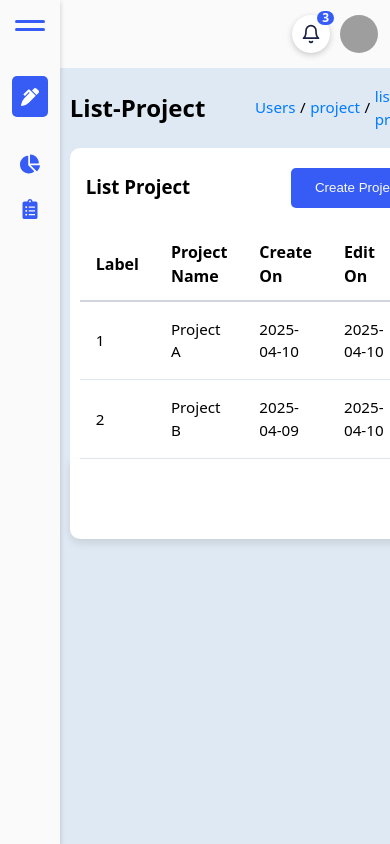
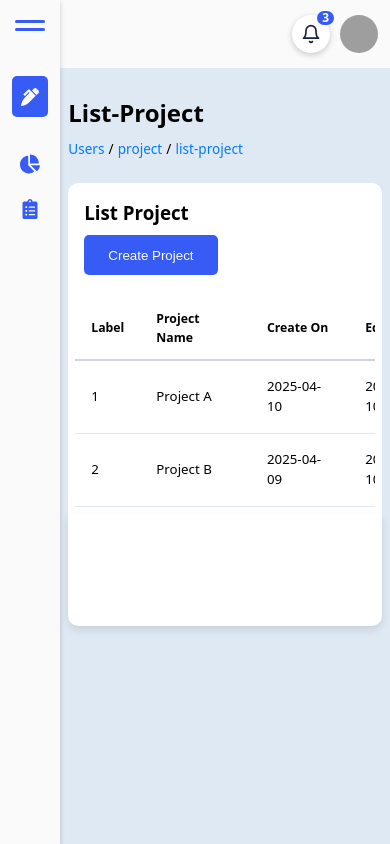
Before and after one commit to silvydwiayup/MyOpen-API-Frontend, a React (Vite) app: page /projects/list in a window 390 px wide. Built offline with nearby package versions, Linux system fonts and the light colour scheme; grey boxes are pictures that could not be loaded.

Commit message:
Update list-project responsive

```diff
--- a/src/layouts/MainLayout.css
+++ b/src/layouts/MainLayout.css
@@ -1,25 +1,29 @@
 /* ==================== STYLE MAIN LAYOUT ==================== */
+.app-layout {
+    display: flex;
+}
+
 .main-content-main-layout {
     width: 100%;
-    transition: margin-left 0.3s ease-in-out;
+    transition: padding-left 0.3s ease-in-out;
     padding-top: 8vh;
 }
 
 .main-content-main-layout.collapsed {
-    margin-left: 60px;
+    padding-left: 60px;
 }
 
 .main-content-main-layout.expanded {
-    margin-left: 34vh;
+    padding-left: 34vh;
 }
 
 /* ==================== STYLE RESPONSIVE LAYOUT ==================== */
 @media screen and (max-width: 768px) {
     .main-content-main-layout.collapsed {
-        margin-left: 60px;
+        padding-left: 60px;
     }
 
     .main-content-main-layout.expanded {
-        margin-left: 60px;
+        padding-left: 60px;
     }
 }
--- a/src/pages/list-project/List_Project.css
+++ b/src/pages/list-project/List_Project.css
@@ -1,4 +1,4 @@
-/* ==================== STYLE CONTAINER LIST PROJECT ==================== */
+/* ==================== STYLE SIDEBAR ==================== */
 .section-list-project {
     width: 100%;
     min-height: 92vh;
@@ -14,7 +14,6 @@
     display: flex;
     justify-content: space-between;
     align-items: center;
-    /* background-color: antiquewhite; */
 }
 
 .container-title-list-project {
@@ -61,6 +60,8 @@
     padding-right: 1em;
 }
 
+/* ==================== container-list-project-Header ==================== */
+
 .list-project-header {
     height: 5em;
     width: 95%;
@@ -105,22 +106,37 @@
     transform: translate(-50%, -50%) scale(1);
 }
 
-.list-project-body {
+/* ==================== container-list-project-body ==================== */
+.container-list-project-body {
     width: 95%;
     background-color: white;
-    padding-left: 10px;
-    padding-right: 10px;
+    padding-left: 1em;
+    padding-right: 1em;
+    overflow: hidden;
+}
+
+/* ==================== Table ==================== */
+.table-scroll-wrapper {
+    width: 100%;
+    max-width: 100%;
+    overflow-x: auto;
+    -webkit-overflow-scrolling: touch;
 }
 
 .table-list-project-body {
     width: 100%;
     border-collapse: collapse;
-    font-size: 1em;
+}
+
+.table-thead-list-project {
+    width: 100%;
 }
 
 .table-row-head-list-project-body {
+    width: 100%;
     border-bottom: 1px solid #ddd;
     transition: background-color 0.3s ease;
+    font-size: 1em;
 }
 
 .table-head-list-project-body {
@@ -142,14 +158,15 @@
     text-align: left;
     vertical-align: middle;
     position: relative;
-    overflow: visible
+    overflow: visible;
 }
 
+/* ==================== Switch Toggle ==================== */
 .switch-table-list-project {
     position: relative;
     display: inline-block;
-    width: 46px;
-    height: 24px;
+    width: 44px;
+    height: 22px;
 }
 
 .switch-table-list-project input {
@@ -162,7 +179,7 @@
     position: absolute;
     cursor: pointer;
     top: 0; left: 0; right: 0; bottom: 0;
-    background-color: #ccc;
+    background-color: #c22222;
     transition: background-color 0.4s;
     border-radius: 24px;
 }
@@ -170,10 +187,10 @@
 .slider-round-table-list-project::before {
     position: absolute;
     content: "";
-    height: 18px;
-    width: 18px;
+    height: 15px;
+    width: 15px;
     left: 3px;
-    bottom: 3px;
+    bottom: 3.5px;
     background-color: white;
     transition: transform 0.4s;
     border-radius: 50%;
@@ -187,38 +204,120 @@
     transform: translateX(22px);
 }
 
-.table-data-icon-list-project {
+/* ==================== Dropdown ==================== */
+.center-icon {
     cursor: pointer;
     font-size: 1.4em;
     transition: color 0.3s ease;
 }
 
-
-.dropdown-action-list-project {
-    position: absolute;
-    top: 40px;
-    left: 0;
-    background-color: white;
-    box-shadow: 0px 2px 8px rgba(0,0,0,0.15);
-    border-radius: 6px;
-    z-index: 10;
-    min-width: 120px;
+.icon-container:hover {
+    transition: color 0.1s ease-in-out;
+    color: #1441f4;
 }
 
-.dropdown-item {
-    padding: 10px;
+.dropdown-outside {
+    position: absolute;
+    background-color: white;
+    border: 1px solid #ddd;
+    border-radius: 5px;
+    box-shadow: 0 2px 6px rgba(0, 0, 0, 0.2);
+    z-index: 9999;
+    width: 120px; /* <- Sesuaikan dengan yang di JS */
+}
+
+.dropdown-outside ul {
+    list-style: none;
+    padding: 0;
+    margin: 0;
+}
+
+.dropdown-outside ul li {
+    font-size: 0.9em;
+    padding: 8px 12px;
     cursor: pointer;
     transition: background 0.2s;
 }
 
-.dropdown-item:hover {
-    background-color: #f0f0f0;
+.dropdown-outside ul li:hover {
+    background-color: #f2f2f2;
 }
 
+/* ==================== container-list-project-Bottom ==================== */
+
 .list-project-bottom {
-    height: 5em;
+    height: 7em;
     width: 95%;
     background-color: white;
     border-radius: 0 0 10px 10px;
     box-shadow: 0px 4px 8px rgba(0, 0, 0, 0.1);
 }
+
+/* ==================== STYLE RESPONSIVE ==================== */
+@media screen and (max-width: 768px) {
+    .container-list-project-body {
+        width: 95%;
+        padding: 0.5em;
+        overflow-y: auto;
+        max-height: 90vh;
+        /* min-width: 300px; */
+    }
+
+    .table-row-head-list-project-body {
+        font-size: var(--font-sm);
+    }
+
+    .table-list-project-body {
+        min-width: 600px;
+    }
+}
+
+@media screen and (max-width: 600px) {
+    .container-list-project-body {
+        font-size: 14px;
+    }
+}
+
+@media screen and (max-width: 480px) {
+    .container-list-project-body {
+        padding: 0.5em;
+    }
+
+    .container-title-and-path-list-project {
+        flex-direction: column;
+        align-items: flex-start;
+        gap: 0.5em;
+        height: auto;
+        margin-bottom: 1.5em;
+        padding-top: 1.2em;
+    }
+
+    .container-title-list-project {
+        margin-top: 0.5em;
+    }
+
+    .container-path-list-project {
+        justify-content: flex-start;
+        width: 100%;
+    }
+
+    .unordered-list-list-project {
+        flex-wrap: wrap;
+        font-size: 0.85em;
+    }
+
+    .list-project-header {
+        flex-direction: column;
+        align-items: flex-start;
+        gap: 0.5em;
+        height: auto;
+        padding-top: 1em;
+        padding-bottom: 1em;
+      }
+
+    .btn-create-list-project {
+        width: 50%;
+        max-width: 10em;
+        min-width: 8em;
+    }
+}
--- a/src/pages/list-project/List_Project.jsx
+++ b/src/pages/list-project/List_Project.jsx
@@ -1,36 +1,47 @@
 import React, { useEffect, useRef, useState } from "react";
-import "./List_Project.css"
+import "./List_Project.css";
 import { FaEllipsisH } from "react-icons/fa";
 
-const ListProject = ({}) => {
-    return (
-        <ContainerListProject/>
-    );
+const ListProject = () => {
+    return <ContainerListProject />;
 };
 
-const ContainerListProject = ({}) => {
-    const [showDropdown, setShowDropdown] = useState(false);
-    const [dropdownIndex, setDropdownIndex] = useState(null);
+const ContainerListProject = () => {
+
+    const [dropdownPos, setDropdownPos] = useState({ top: 0, left: 0 });
+    const [activeDropdown, setActiveDropdown] = useState(null);
+    const iconRefs = useRef([]);
     const dropdownRef = useRef(null);
 
-    const handleDropdownClick = (index) => {
-        if (dropdownIndex === index) {
-            setDropdownIndex(null);
-            setShowDropdown(false);
+    const toggleDropdown = (index, direction = "left") => {
+        if (activeDropdown === index) {
+            setActiveDropdown(null);
         } else {
-            setDropdownIndex(index);
-            setShowDropdown(true);
+            const rect = iconRefs.current[index].getBoundingClientRect();
+            const dropdownWidth = 120;
+
+            let top = rect.bottom + window.scrollY;
+            let left = 0;
+
+            if (direction === "right") {
+                left = rect.right + window.scrollX;
+            } else if (direction === "left") {
+                left = rect.left - dropdownWidth - 0 + window.scrollX;
+            }
+
+            setDropdownPos({ top, left });
+            setActiveDropdown(index);
         }
     };
 
+    // ✅ Detect click outside dropdown or icon
     useEffect(() => {
         const handleClickOutside = (event) => {
-            if (
-                dropdownRef.current &&
-                !dropdownRef.current.contains(event.target)
-            ) {
-                setShowDropdown(false);
-                setDropdownIndex(null);
+            const isClickInsideDropdown = dropdownRef.current?.contains(event.target);
+            const isClickOnIcon = iconRefs.current.some((ref) => ref?.contains(event.target));
+
+            if (!isClickInsideDropdown && !isClickOnIcon) {
+                setActiveDropdown(null);
             }
         };
 
@@ -56,7 +67,7 @@ const ContainerListProject = ({}) => {
             updated_at: "2025-04-10",
             status: "Inactive",
             toggle: false
-        }
+        },
     ];
 
     return (
@@ -83,9 +94,10 @@ const ContainerListProject = ({}) => {
                 <h3>List Project</h3>
                 <button className="btn-create-list-project">Create Project</button>
             </div>
-            <div className="list-project-body">
+            <div className="container-list-project-body">
+                <div className="table-scroll-wrapper">
                     <table className="table-list-project-body">
-                    <thead>
+                        <thead className="table-thead-list-project">
                             <tr className="table-row-head-list-project-body">
                                 <th className="table-head-list-project-body">Label</th>
                                 <th className="table-head-list-project-body">Project Name</th>
@@ -96,7 +108,7 @@ const ContainerListProject = ({}) => {
                                 <th className="table-head-list-project-body">Action</th>
                             </tr>
                         </thead>
-                    <tbody>
+                        <tbody className="table-tbody-list-project">
                             {list_projects.map((item, index) => (
                                 <tr key={index} className="table-row-data-list-project-body">
                                     <td className="table-data-list-project">{item.label}</td>
@@ -111,19 +123,12 @@ const ContainerListProject = ({}) => {
                                         </label>
                                     </td>
                                     <td className="table-data-list-project">
-                                    <div ref={dropdownRef}>
-                                        <FaEllipsisH
-                                            className="table-data-icon-list-project"
-                                            onClick={() => handleDropdownClick(index)}
-                                            style={{ cursor: "pointer" }}
-                                        />
-                                        {showDropdown && dropdownIndex === index && (
-                                            <div className="dropdown-action-list-project">
-                                                <div className="dropdown-item">Edit</div>
-                                                <div className="dropdown-item">Delete</div>
-                                                <div className="dropdown-item">Link</div>
-                                            </div>
-                                        )}
+                                        <div
+                                            className="icon-container"
+                                            ref={(el) => (iconRefs.current[index] = el)}
+                                            onClick={() => toggleDropdown(index)}
+                                        >
+                                            <FaEllipsisH className="center-icon" />
                                         </div>
                                     </td>
                                 </tr>
@@ -131,9 +136,28 @@ const ContainerListProject = ({}) => {
                         </tbody>
                     </table>
                 </div>
+            </div>
+
+            {activeDropdown !== null && (
+                <div
+                    className="dropdown-outside"
+                    ref={dropdownRef}
+                    style={{
+                        position: "absolute",
+                        top: `${dropdownPos.top}px`,
+                        left: `${dropdownPos.left}px`,
+                    }}
+                >
+                    <ul>
+                        <li>Edit</li>
+                        <li>link</li>
+                        <li>Delete</li>
+                    </ul>
+                </div>
+            )}
             <div className="list-project-bottom"></div>
         </div>
     );
-}
+};
 
 export default ListProject;
```
Also changed, not shown: src/pages/dashboard/Dashboard.css (line endings or trailing spaces), src/pages/dashboard/Dashboard.jsx (line endings or trailing spaces). Lines whose indentation alone changed are shown as unchanged.
